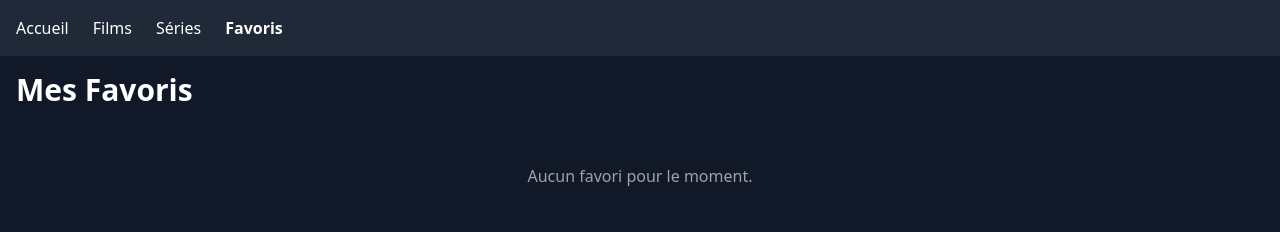
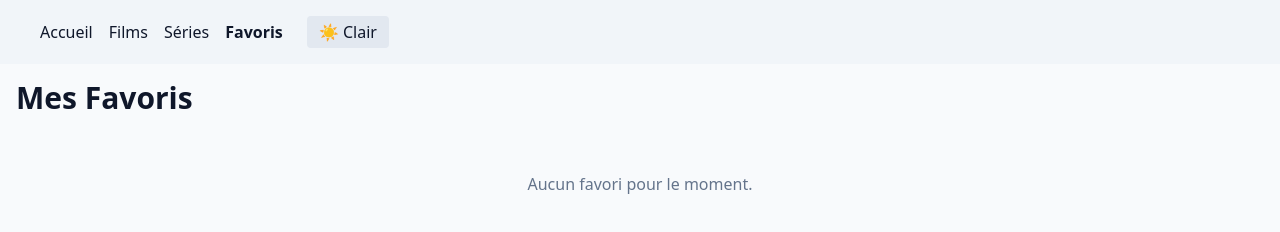
Before and after one commit to Theo-FERRETE/Cinetech, a plain HTML site: page favoris.html in a window 1280 px wide. Drawn offline with nearby package versions, Linux system fonts and the light colour scheme.

Commit message:
page favoris

```diff
--- a/favoris.html
+++ b/favoris.html
@@ -5,21 +5,31 @@
   <title>Mes Favoris - CinéExplorer</title>
   <meta name="viewport" content="width=device-width, initial-scale=1" />
   <script src="https://cdn.tailwindcss.com"></script>
+  <link rel="stylesheet" href="assets/styles.css">
 </head>
 <body class="bg-gray-900 text-white min-h-screen">
-  <nav class="bg-gray-800 p-4 flex space-x-6">
-    <a href="index.html" class="hover:underline">Accueil</a>
-    <a href="films.html" class="hover:underline">Films</a>
-    <a href="series.html" class="hover:underline">Séries</a>
-    <a href="favoris.html" class="hover:underline font-semibold">Favoris</a>
+  <nav class="bg-gray-800 p-4 flex items-center space-x-6 responsive">
+  <button class="nav-mobile-toggle" aria-label="Menu" aria-expanded="false">☰</button>
+    <div class="nav-menu">
+      <a href="index.html" class="hover:underline">Accueil</a>
+      <a href="films.html" class="hover:underline">Films</a>
+      <a href="series.html" class="hover:underline">Séries</a>
+      <a href="favoris.html" class="hover:underline font-semibold">Favoris</a>
+    </div>
+    <div class="ml-auto flex items-center gap-2">
+      <button class="theme-toggle bg-gray-700 text-white px-3 py-1 rounded">☀️ Clair</button>
+    </div>
   </nav>
 
   <main class="container mx-auto p-4">
     <h1 class="text-3xl font-bold mb-6">Mes Favoris</h1>
-    <div id="favoris-list" class="grid grid-cols-2 md:grid-cols-4 gap-6"></div>
+    <div id="favoris-list" class="grid grid-cols-1 sm:grid-cols-2 lg:grid-cols-4 gap-6"></div>
     <p id="empty-message" class="text-gray-400 text-center mt-8 hidden">Aucun favori pour le moment.</p>
   </main>
 
+  <script src="config.js"></script>
+  <script src="assets/theme.js"></script>
+  <script src="assets/nav.js"></script>
   <script src="Js/favoris.js"></script>
 </body>
 </html>
```
